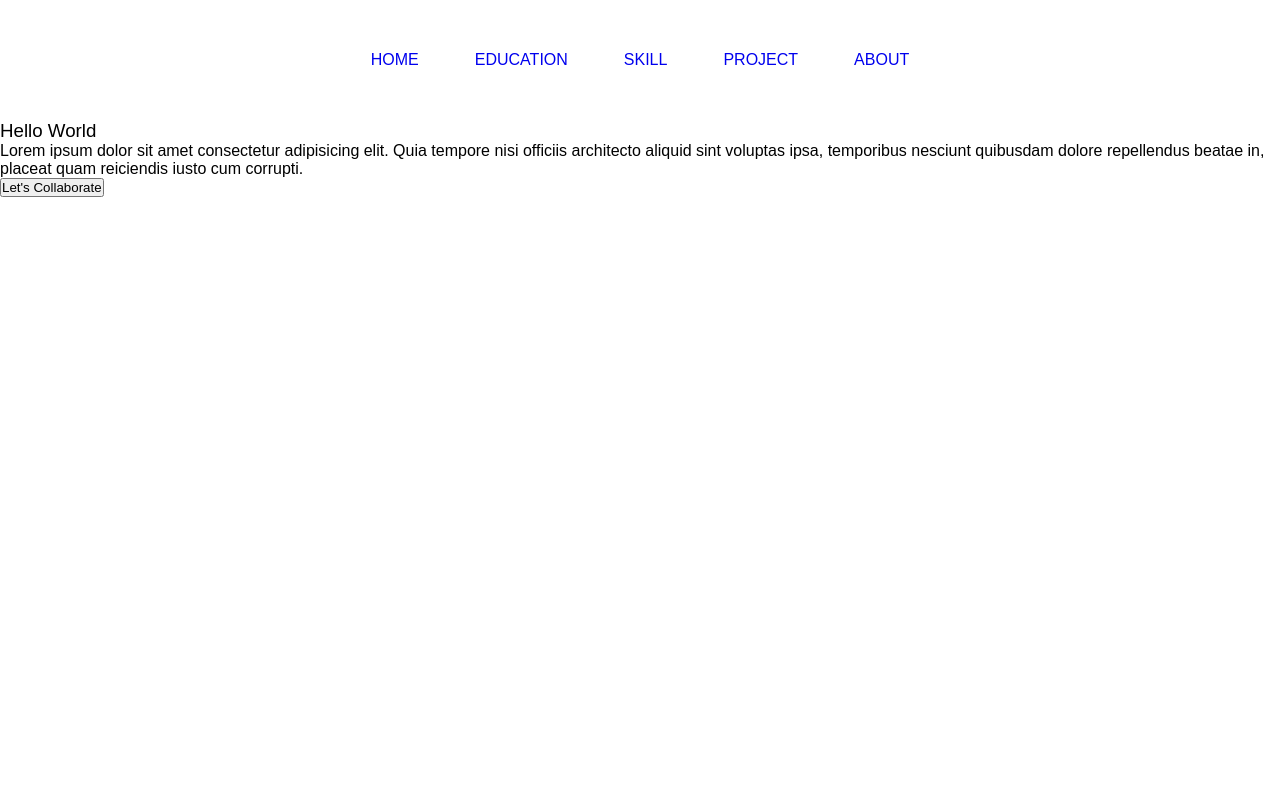
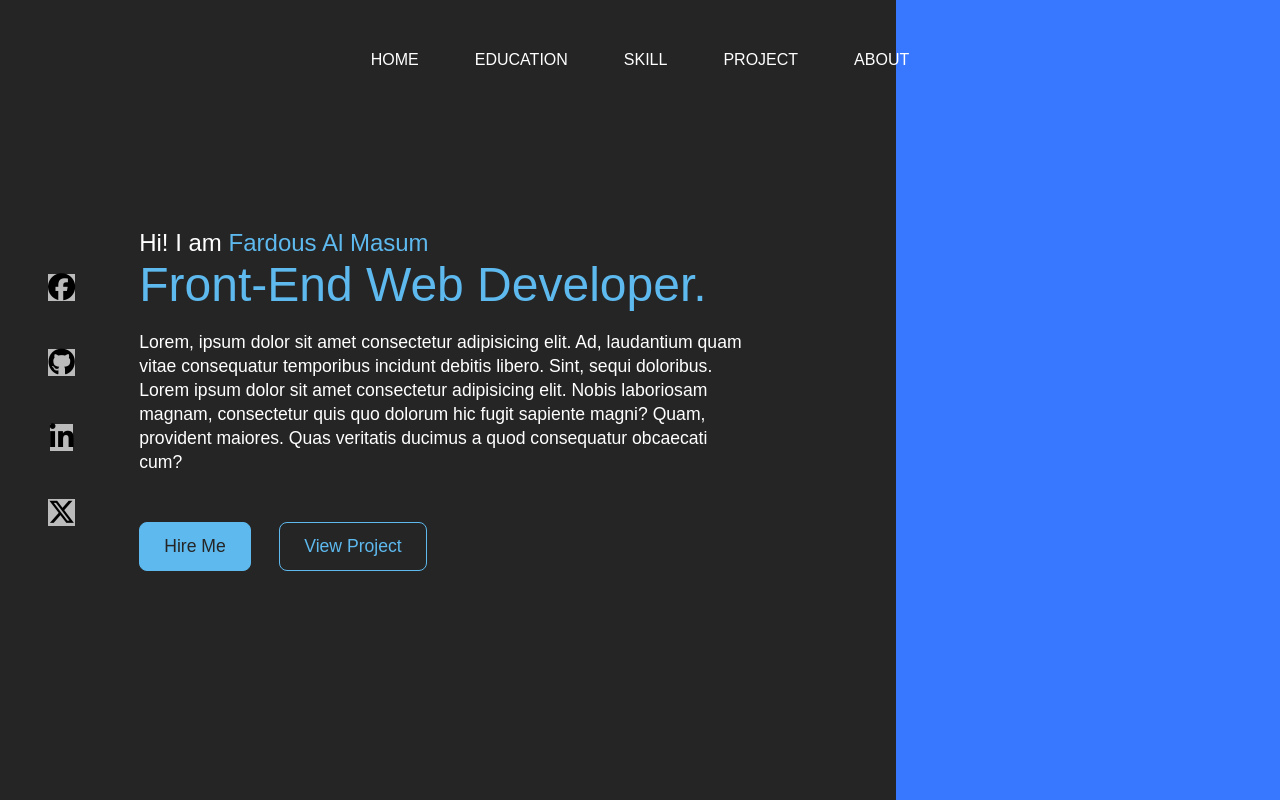
Before and after one commit to Maasuuum/m-portfolio-website, a plain HTML site: page index.html in a window 1280 px wide. Drawn offline with Linux system fonts and the light colour scheme.

Commit message:
left side banner completed

```diff
--- a/index.html
+++ b/index.html
@@ -9,7 +9,9 @@
         @import url('https://fonts.googleapis.com/css2?family=Poppins:wght@500&display=swap')
     </style>
      -->
+     <link rel="stylesheet" href="https://cdnjs.cloudflare.com/ajax/libs/font-awesome/6.5.2/css/all.min.css" integrity="sha512-SnH5WK+bZxgPHs44uWIX+LLJAJ9/2PkPKZ5QiAj6Ta86w+fsb2TkcmfRyVX3pBnMFcV7oQPJkl9QevSCWr3W6A==" crossorigin="anonymous" referrerpolicy="no-referrer" />
 </head>
+
 <body>
     <header>
         <div class="portfolio-container">
@@ -21,7 +23,25 @@
                     <li><a href="#">Project</a></li>
                     <li><a href="#">About</a></li>
             </ul>
-            <div>
+            <div class="left-container">
+                <div class="icons">
+                    <i class="fa-brands fa-facebook"></i>
+                    <i class="fa-brands fa-github"></i>
+                    <i class="fa-brands fa-linkedin-in"></i>
+                    <i class="fa-brands fa-x-twitter"></i>
+                </div>
+                <div class="content">
+                    <p class="intro">Hi! I am <span>Fardous Al Masum</span></p>
+                    <h1>Front-End Web Developer.</h1>
+                    <p class="detail">Lorem, ipsum dolor sit amet consectetur adipisicing elit. Ad, laudantium quam vitae consequatur temporibus incidunt debitis libero. Sint, sequi doloribus. Lorem ipsum dolor sit amet consectetur adipisicing elit. Nobis laboriosam magnam, consectetur quis quo dolorum hic fugit sapiente magni? Quam, provident maiores. Quas veritatis ducimus a quod consequatur obcaecati cum?</p>
+                    <div class="btn-container">
+                        <button>Hire Me</button>
+                        <button>View Project</button>
+                    </div>
+                </div>
+            </div>
+            <div class="right-container"></div>
+            <!-- <div>
                 <div>
                     <h3>Hello World</h3>
                     <p>Lorem ipsum dolor sit amet consectetur adipisicing elit. Quia tempore nisi officiis architecto aliquid sint voluptas ipsa, temporibus nesciunt quibusdam dolore repellendus beatae in, placeat quam reiciendis iusto cum corrupti.</p>
@@ -30,7 +50,7 @@
                 <div>
                     <img src="" alt="">
                 </div>
-            </div>
+            </div> -->
         </div>
     </header>
     <main>
--- a/styles.css
+++ b/styles.css
@@ -9,6 +9,7 @@
 .portfolio-container{
     min-height: 100vh;
     width: 100%;
+    display: flex;
 }
 
 /* navbar design */
@@ -21,6 +22,7 @@
     width: 100%;
     justify-content: center;
     align-items: center;
+    position: fixed;
 }
 .nav-list li{
     list-style: none;
@@ -29,4 +31,81 @@
     text-decoration: none;
     text-transform: uppercase;
     font-size: 1rem;
+    color: #fff;
 }
+
+/* banner section */
+.left-container, .right-container{
+    height: 100vh;
+    display: flex;
+    align-items: center;
+}
+.left-container{
+    background: #262525;
+    width: 70%;
+    padding-left: 3rem;
+}
+.icons .fa-brands{
+    background: #bbb;
+    font-size: 1.7rem;
+
+}
+.icons{
+    display: flex;
+    flex-direction: column;
+    justify-content: center;
+    align-items: center;
+    gap: 3rem;
+    /* cursor: pointer; */
+}
+.content{
+    margin-left: 4rem;
+}
+.content .intro{
+    font-size: 1.5rem;
+    color: #fff;
+}
+.content .intro span{
+    color: #5DB9EE;
+}
+.content h1{
+    font-size: 3rem;
+    color: #5DB9EE;
+}
+.content .detail{
+    font-size: 1.1rem;
+    color: #fff;
+    max-width: 38rem;
+    margin: 1.1rem 0 3rem 0;
+    line-height: 1.5rem;
+}
+.btn-container button{
+    border: .1rem solid #5DB9EE;
+    font-size: 1.1rem;
+    padding: .8rem 1.5rem;
+    border-radius: .5rem;
+    cursor: pointer;
+    transition: .5s ease;
+}
+button:nth-child(1){
+    background: #5DB9EE;
+    color: #262525;
+}
+button:nth-child(2){
+    background: transparent;
+    color: #5DB9EE;
+    margin-left: 1.5rem;
+}
+button:nth-child(1):hover{
+    background: transparent;
+    color: #5DB9EE;
+}
+button:nth-child(2):hover{
+    background: #5DB9EE;
+    color: #262525;
+}
+
+.right-container{
+    background: #3877FF;
+    width: 30%;
+}
```
Also changed, not shown: assets/facebook.svg (added), assets/github.svg (added), assets/linkedin.svg (added), assets/square-x-twitter.svg (added).
